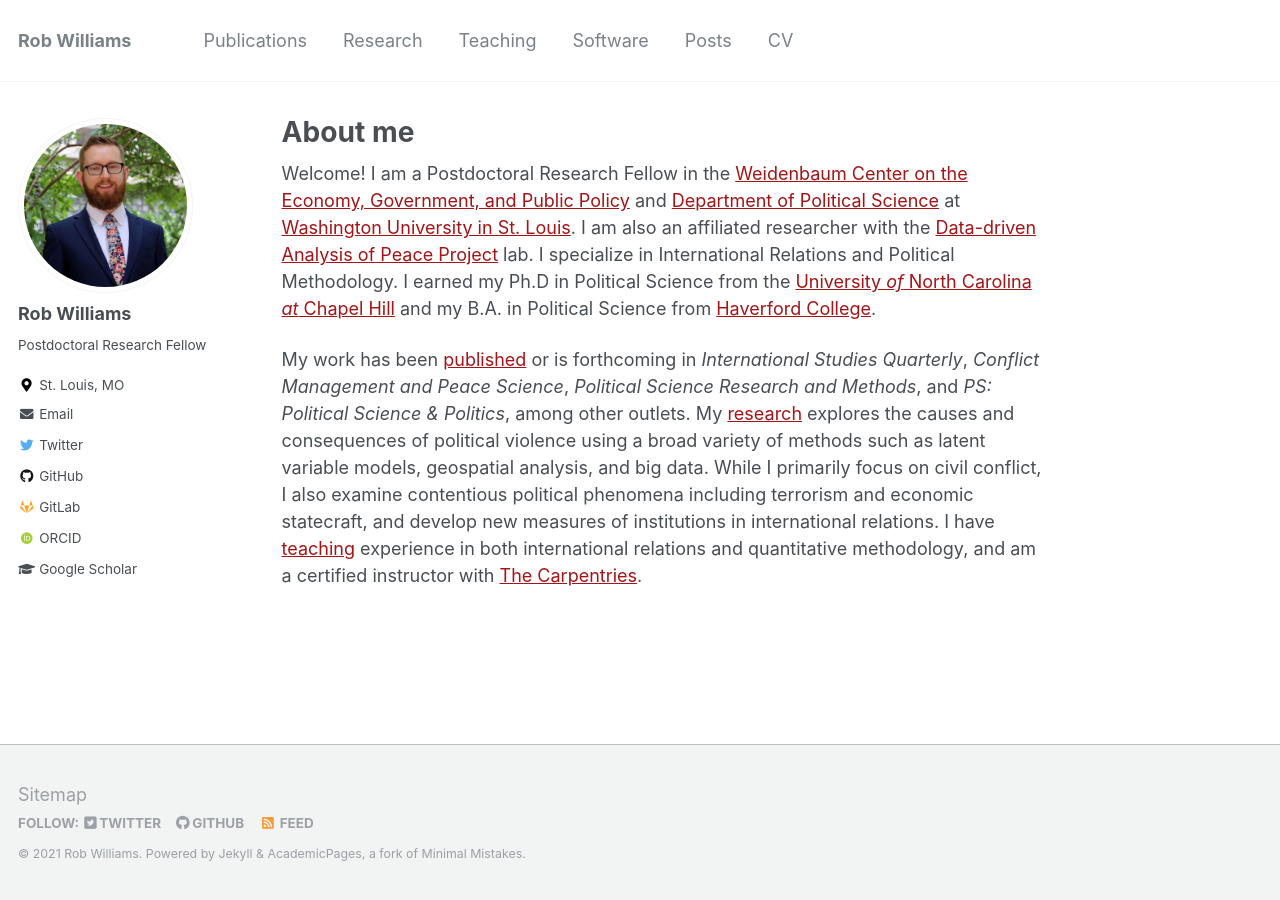
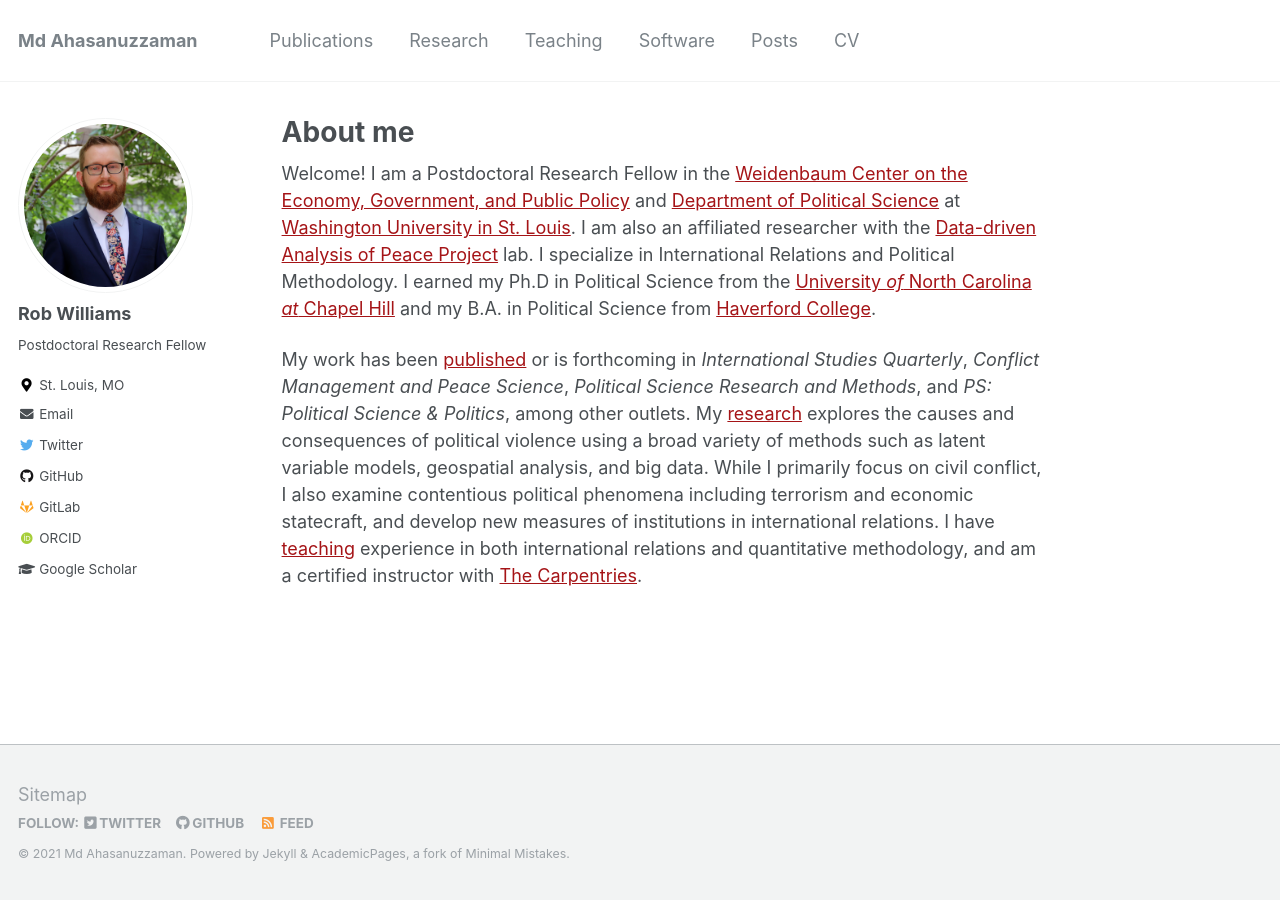
Before and after one commit to ahsan2010/ahsan2010.github.io, a Jekyll site: the page built from _pages/about.md, in a window 1280 px wide. Built offline with Jekyll 4.4.1, drawn with Linux system fonts in a browser that asks for light colours; some web fonts are replaced.

Commit message:
first commit changing url

```diff
--- a/_config.yml
+++ b/_config.yml
@@ -7,13 +7,13 @@
 
 # Site Settings
 locale                   : "en-US"
-title                    : "Rob Williams"
+title                    : "Md Ahasanuzzaman"
 title_separator          : "-"
-name                     : &name "Rob Williams"
+name                     : &name "Md Ahasanuzzaman"
 description              : &description "Postdoc in Political Science"
-url                      : https://jayrobwilliams.com # the base hostname & protocol for your site e.g. "https://mmistakes.github.io"
+url                      : https://ahsan2010.github.io # the base hostname & protocol for your site e.g. "https://mmistakes.github.io"
 baseurl                  : "" # the subpath of your site, e.g. "/blog"
-repository               : "jayrobwilliams/jayrobwilliams.github.io"
+repository               : "ahsan2010/ahsan2010.github.io"
 teaser                   : # filename of teaser fallback teaser image placed in /images/, .e.g. "500x300.png"
 breadcrumbs              : false # true, false (default)
 words_per_minute         : 160
```
